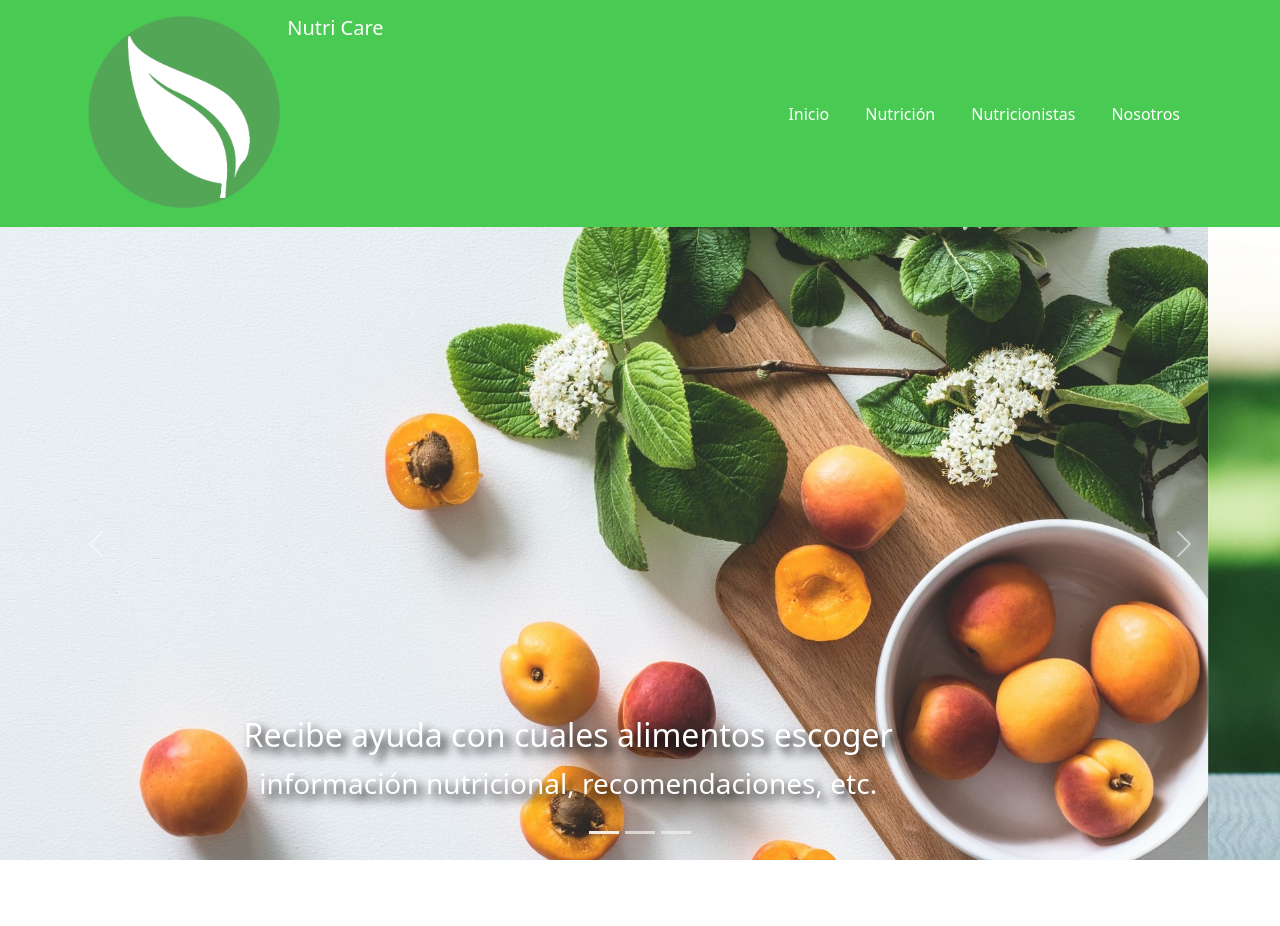
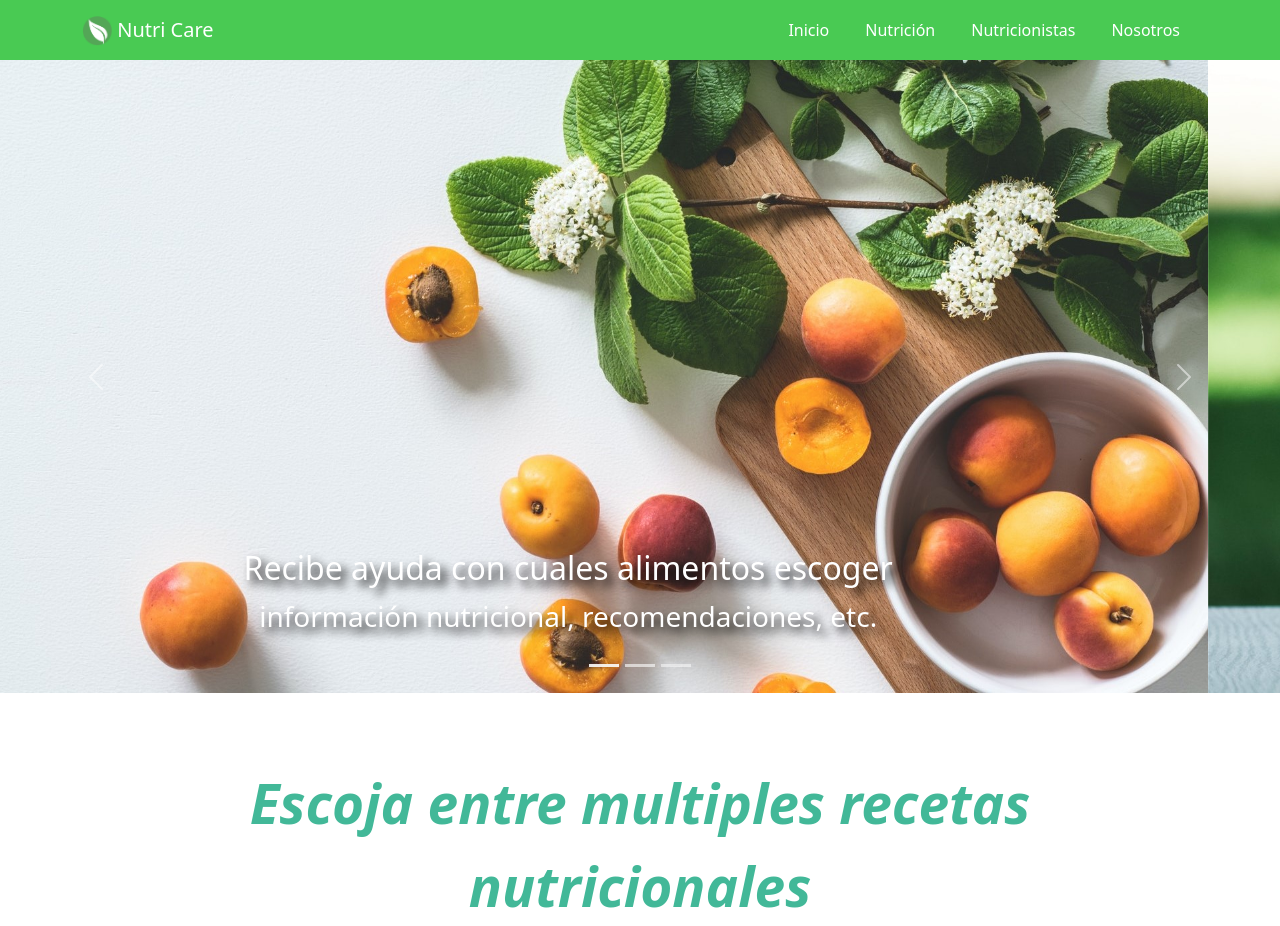
Before and after one commit to softwar-nutricare/landingpage, a plain HTML site: page index.html in a window 1280 px wide. Shown: the top 926 px of the page. Drawn offline with nearby package versions, Linux system fonts and the light colour scheme.

Commit message:
Update index.html

```diff
--- a/index.html
+++ b/index.html
@@ -17,7 +17,7 @@
     <nav class="navbar navbar-expand-md navbar-light" style="background-color: #49CA53">
         <div class="container">
             <a class="navbar-brand mb-0" style="color: white">
-                <img src="images/leaf.png" alt="" width="200" height="200" class="d-inline-block align-text-top">
+                <img src="images/leaf.png" alt="" width="30" height="30" class="d-inline-block align-text-top">
                 Nutri Care
             </a>
             <button class="navbar-toggler" type="button" data-bs-toggle="collapse"
```
